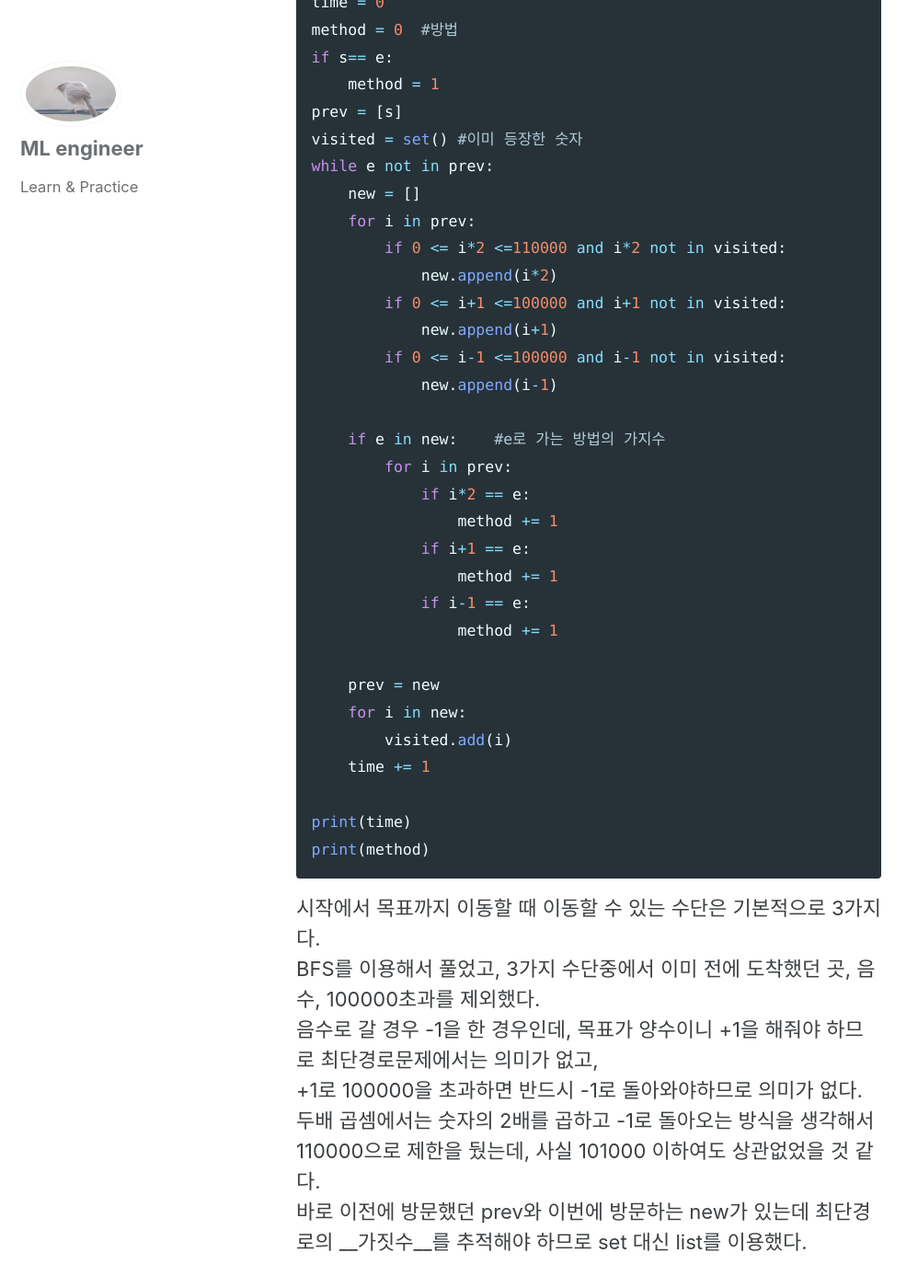
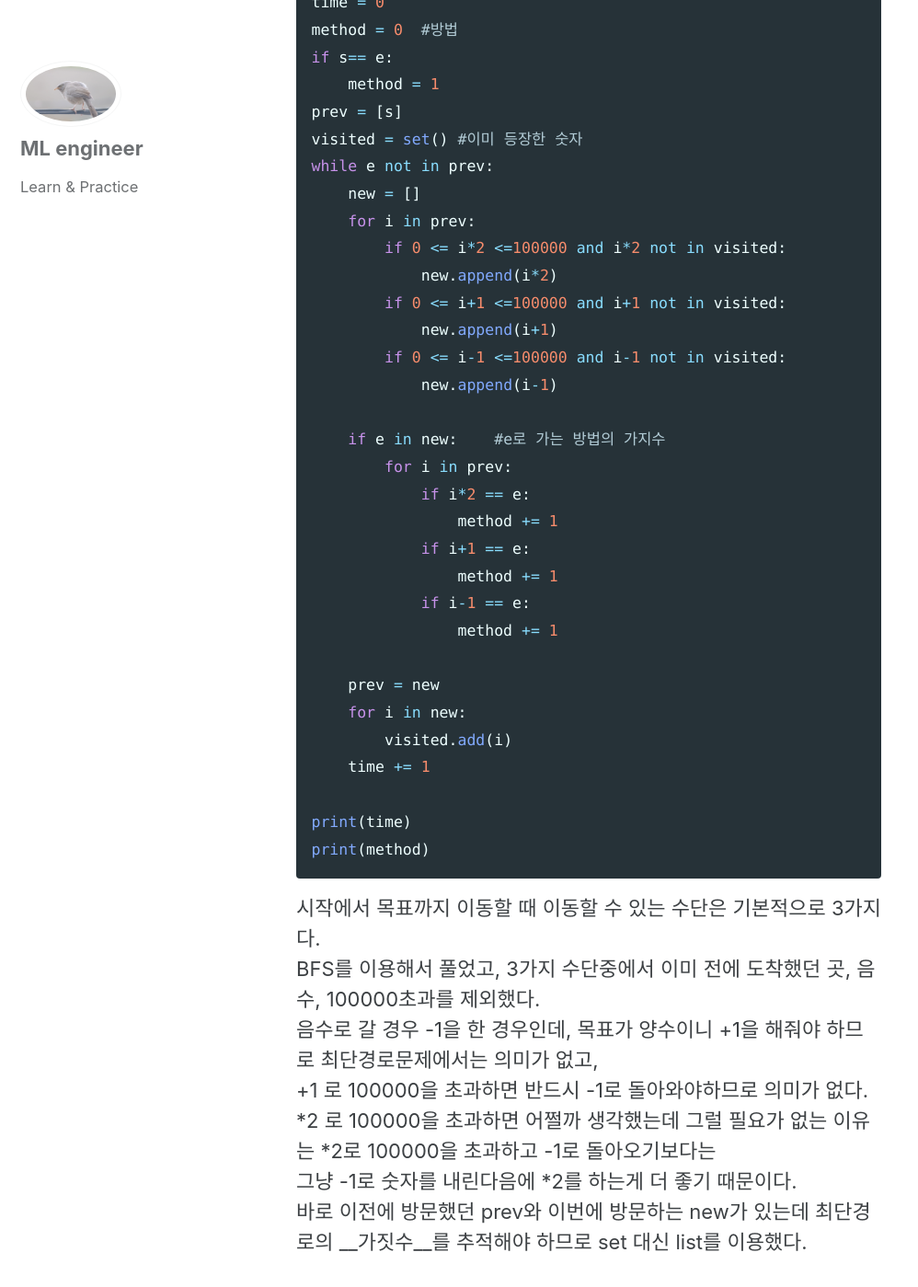
Before and after one commit to Donghee4/Donghee4.github.io, a Jekyll site: the page built from _posts/2022-05-24-95.md, in a window 1280 px wide and 1400 px high, scrolled down 345 px. Shown: the whole window at 92% size, without its empty margins (0-998 px from the left). Built offline with Jekyll 4.4.1, drawn with Linux system fonts in a browser that asks for light colours; cached includes are drawn as plain includes.

Commit message:
110000 -> 100000

```diff
--- a/_posts/2022-05-24-95.md
+++ b/_posts/2022-05-24-95.md
@@ -16,7 +16,7 @@ visited = set() #이미 등장한 숫자
 while e not in prev:
     new = []
     for i in prev:
-        if 0 <= i*2 <=110000 and i*2 not in visited:
+        if 0 <= i*2 <=100000 and i*2 not in visited:
             new.append(i*2)
         if 0 <= i+1 <=100000 and i+1 not in visited:
             new.append(i+1)
@@ -43,8 +43,9 @@ print(method)
 시작에서 목표까지 이동할 때 이동할 수 있는 수단은 기본적으로 3가지다.<br>
 BFS를 이용해서 풀었고, 3가지 수단중에서 이미 전에 도착했던 곳, 음수, 100000초과를 제외했다.<br>
 음수로 갈 경우 -1을 한 경우인데, 목표가 양수이니 +1을 해줘야 하므로 최단경로문제에서는 의미가 없고,<br>
-+1로 100000을 초과하면 반드시 -1로 돌아와야하므로 의미가 없다.<br>
-두배 곱셈에서는 숫자의 2배를 곱하고 -1로 돌아오는 방식을 생각해서 110000으로 제한을 뒀는데, 사실 101000 이하여도 상관없었을 것 같다.<br>
++1 로 100000을 초과하면 반드시 -1로 돌아와야하므로 의미가 없다.<br>
+*2 로 100000을 초과하면 어쩔까 생각했는데 그럴 필요가 없는 이유는 *2로 100000을 초과하고 -1로 돌아오기보다는<br>
+그냥 -1로 숫자를 내린다음에 *2를 하는게 더 좋기 때문이다.<br>
 바로 이전에 방문했던 prev와 이번에 방문하는 new가 있는데 최단경로의 __가짓수__를 추적해야 하므로 set 대신 list를 이용했다.<br>
 
 이렇게 풀었을 때 172ms로 시간상 나쁘지 않았고, 순위권에 있는 코드는 재귀로 접근을 해서 72ms정도가 나온다.
```
